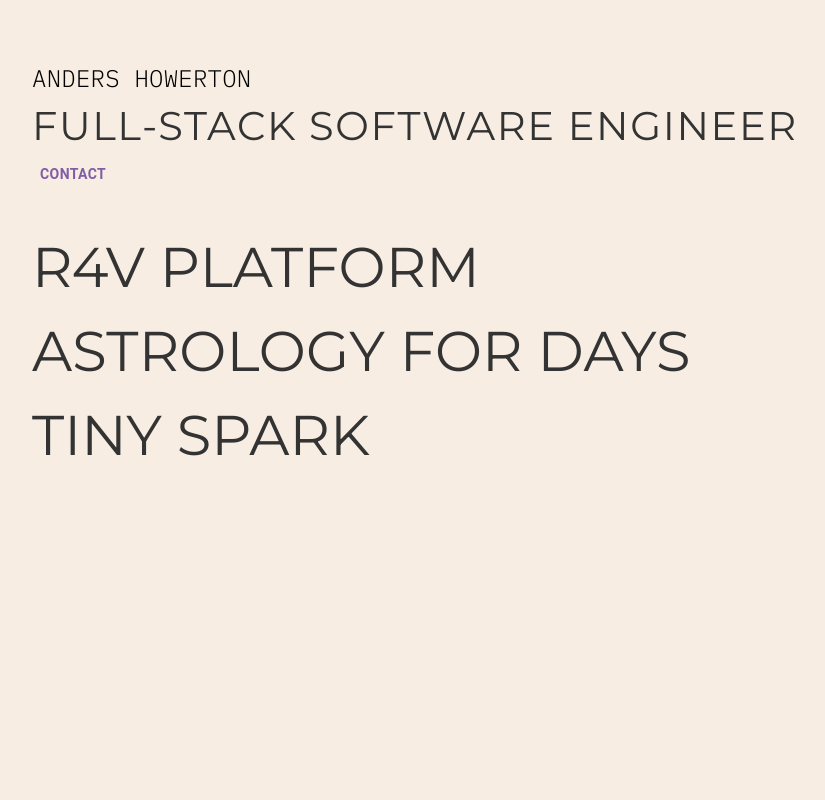
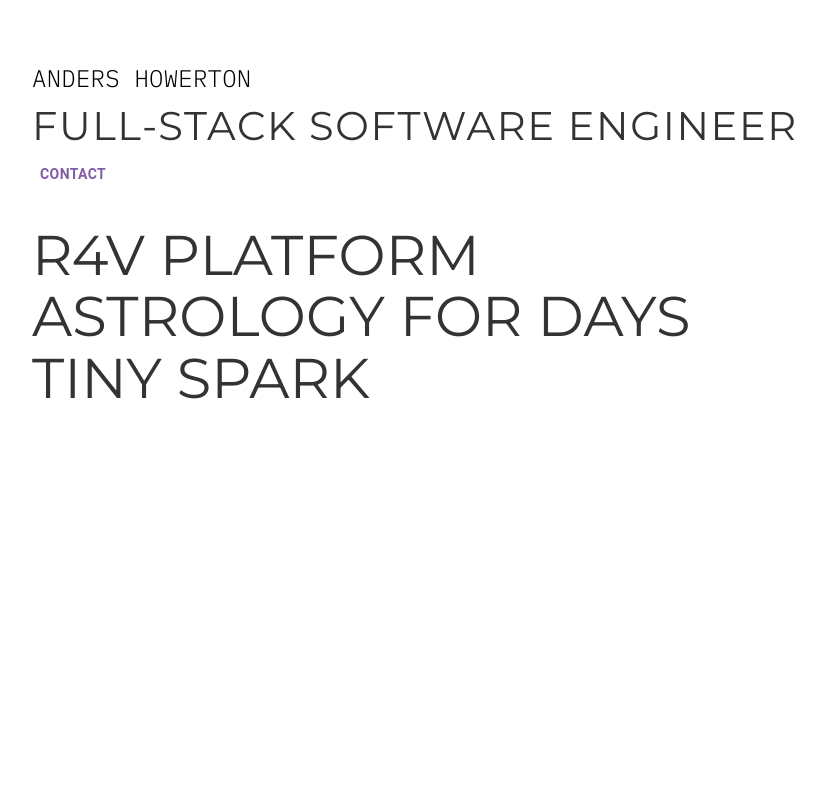
Before and after one commit to andandio/andandio.github.io, a React (Create React App) app: page / in a window 1280 px wide. Shown: the top 800 px of the page, without its empty margins (8-833 px from the left). Built offline with nearby package versions, Linux system fonts and the light colour scheme.

Commit message:
add color

```diff
--- a/src/components/Homepage.jsx
+++ b/src/components/Homepage.jsx
@@ -28,6 +28,7 @@ const styles = {
     fontWeight: 'bold',
   },
   portfolioItem: {
+    lineHeight: 1.1,
     '& a': {
       fontSize: '3.5rem',
       fontFamily: 'Montserrat, sans-serif',
@@ -37,14 +38,33 @@ const styles = {
   },
 };
 
-const HomepageContainer = styled('div')({
+const StickyContainer = styled('div')({
+  position: 'sticky',
+  top: 0,
+  bottom: 0,
   height: '100vh',
   padding: '40px',
-  backgroundColor: '#f7ede2',
+  boxSizing: 'border-box',
 });
+
+const ScrollingContainer = styled('section')({
+  height: '100vh',
+})
 
 const Homepage = (props) => {
   const [contactMode, toggleContactMode] = useState(false);
+  const bgColors = [
+    'rgb(255, 255, 255)',
+    'rgb(0, 143, 100)',
+    'rgb(255, 186, 186)',
+    'rgb(226, 72, 72)',
+    'rgb(0, 71, 255)',
+    'rgb(219, 172, 255)',
+    'rgb(125, 205, 250)',
+  ]
+  const scrollers = bgColors.map((color) => {
+    return <ScrollingContainer sx={{ background: color }} />
+  })
 
   const renderContactForm = () => {
     if (contactMode) {
@@ -61,7 +81,9 @@ const Homepage = (props) => {
   };
 
   return (
-    <HomepageContainer>
+    <Box>
+      {scrollers}
+      <StickyContainer>
         <Box sx={styles.box}>
           <Typography component="h1" sx={styles.name}>
             <a target="_blank" rel="noreferrer" href="https://www.linkedin.com/in/andershowerton/">
@@ -98,7 +120,8 @@ const Homepage = (props) => {
           </Typography>
         </Box>
         {renderContactForm()}
-    </HomepageContainer>
+      </StickyContainer>
+    </Box>
   );
 };
 
```
Lines whose indentation alone changed are shown as unchanged.
